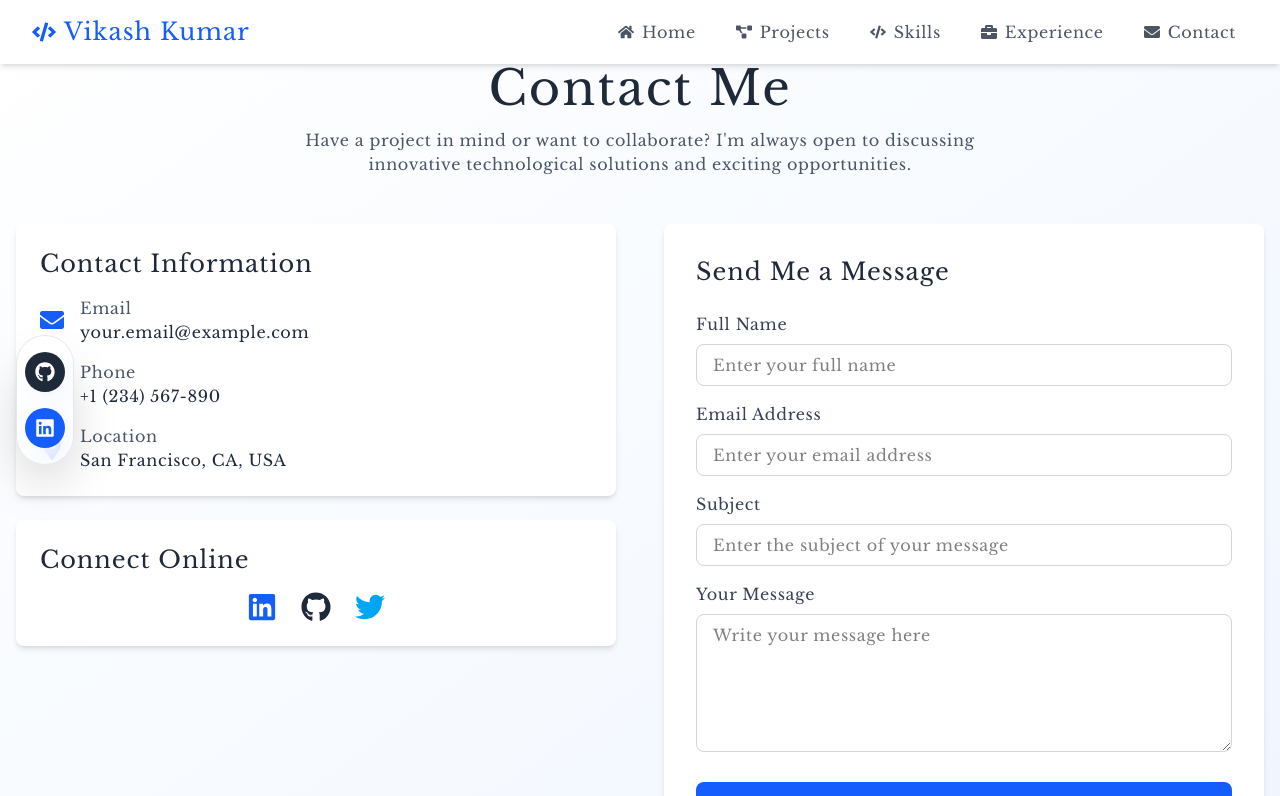
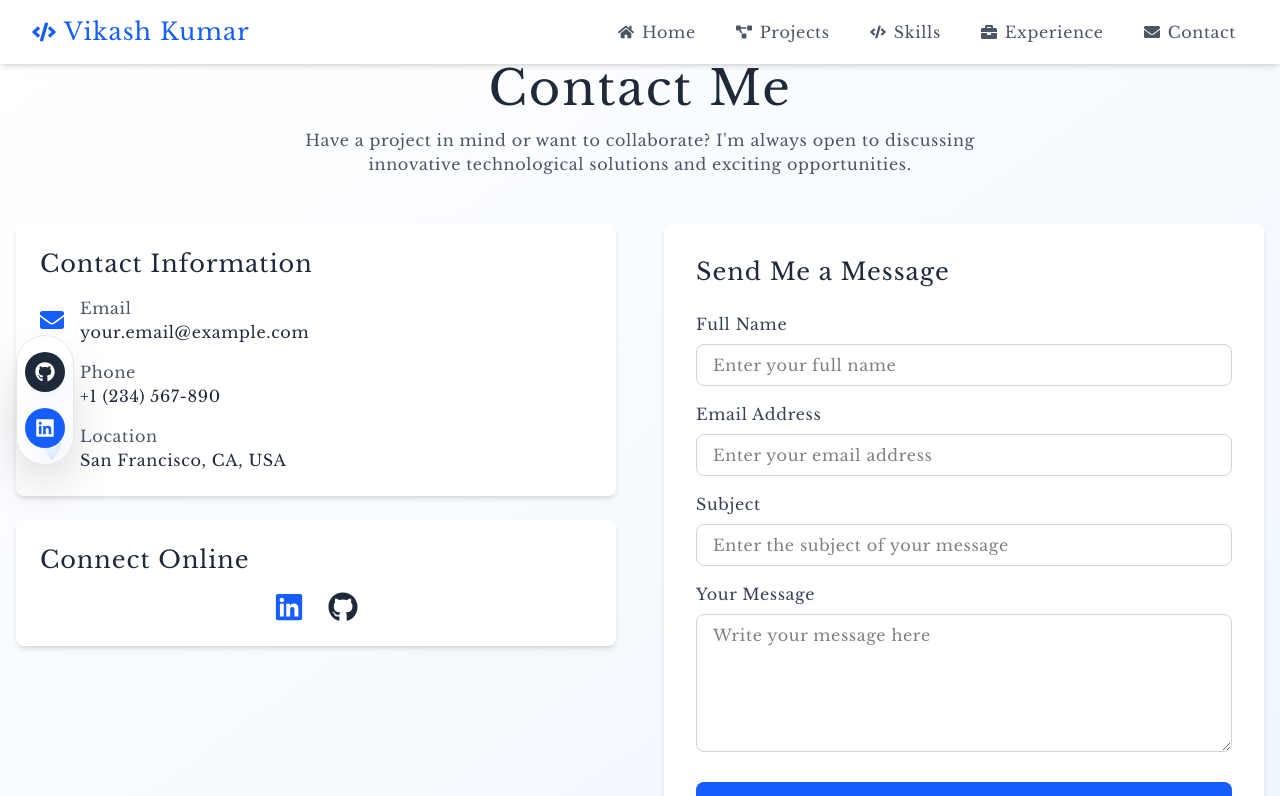
Before and after one commit to buildwithvikash/My-Portfolio, a React (Vite) app: page /contact in a window 1280 px wide. Shown: the top 796 px of the page. Built offline with nearby package versions, Linux system fonts and the light colour scheme.

Commit message:
updated socialbar links

```diff
--- a/src/components/FloatingSocialBar.jsx
+++ b/src/components/FloatingSocialBar.jsx
@@ -13,13 +13,13 @@
   const socialLinks = [
     {
       icon: <FaGithub />,
-      href: "https://github.com/yourusername",
+      href: "https://github.com/buildwithvikash",
       color: "bg-gray-800 text-white",
       hoverColor: "hover:bg-gray-700",
     },
     {
       icon: <FaLinkedin />,
-      href: "https://linkedin.com/in/yourusername",
+      href: "https://www.linkedin.com/in/vikash-kumar-46888319b/",
       color: "bg-blue-600 text-white",
       hoverColor: "hover:bg-blue-700",
     },
--- a/src/components/Footer.jsx
+++ b/src/components/Footer.jsx
@@ -12,17 +12,17 @@
   const socialLinks = [
     {
       icon: <FaGithub />,
-      href: "https://github.com/yourusername",
+      href: "https://github.com/buildwithvikash",
       color: "text-gray-800 hover:text-gray-600",
     },
     {
       icon: <FaLinkedin />,
-      href: "https://linkedin.com/in/yourusername",
+      href: "https://www.linkedin.com/in/vikash-kumar-46888319b/",
       color: "text-blue-600 hover:text-blue-800",
     },
     {
       icon: <FaEnvelope />,
-      href: "mailto:your.email@example.com",
+      href: "mailto:vk117037@gmail.com",
       color: "text-red-500 hover:text-red-700",
     },
   ];
--- a/src/pages/Contact.jsx
+++ b/src/pages/Contact.jsx
@@ -83,20 +83,14 @@
     {
       icon: <FaLinkedin />,
       name: "LinkedIn",
-      link: "https://linkedin.com/in/yourusername",
+      link: "https://www.linkedin.com/in/vikash-kumar-46888319b/",
       color: "text-blue-600 hover:text-blue-700",
     },
     {
       icon: <FaGithub />,
       name: "GitHub",
-      link: "https://github.com/yourusername",
+      link: "https://github.com/buildwithvikash",
       color: "text-gray-800 hover:text-gray-700",
-    },
-    {
-      icon: <FaTwitter />,
-      name: "Twitter",
-      link: "https://twitter.com/yourusername",
-      color: "text-sky-500 hover:text-sky-600",
     },
   ];
 
```
